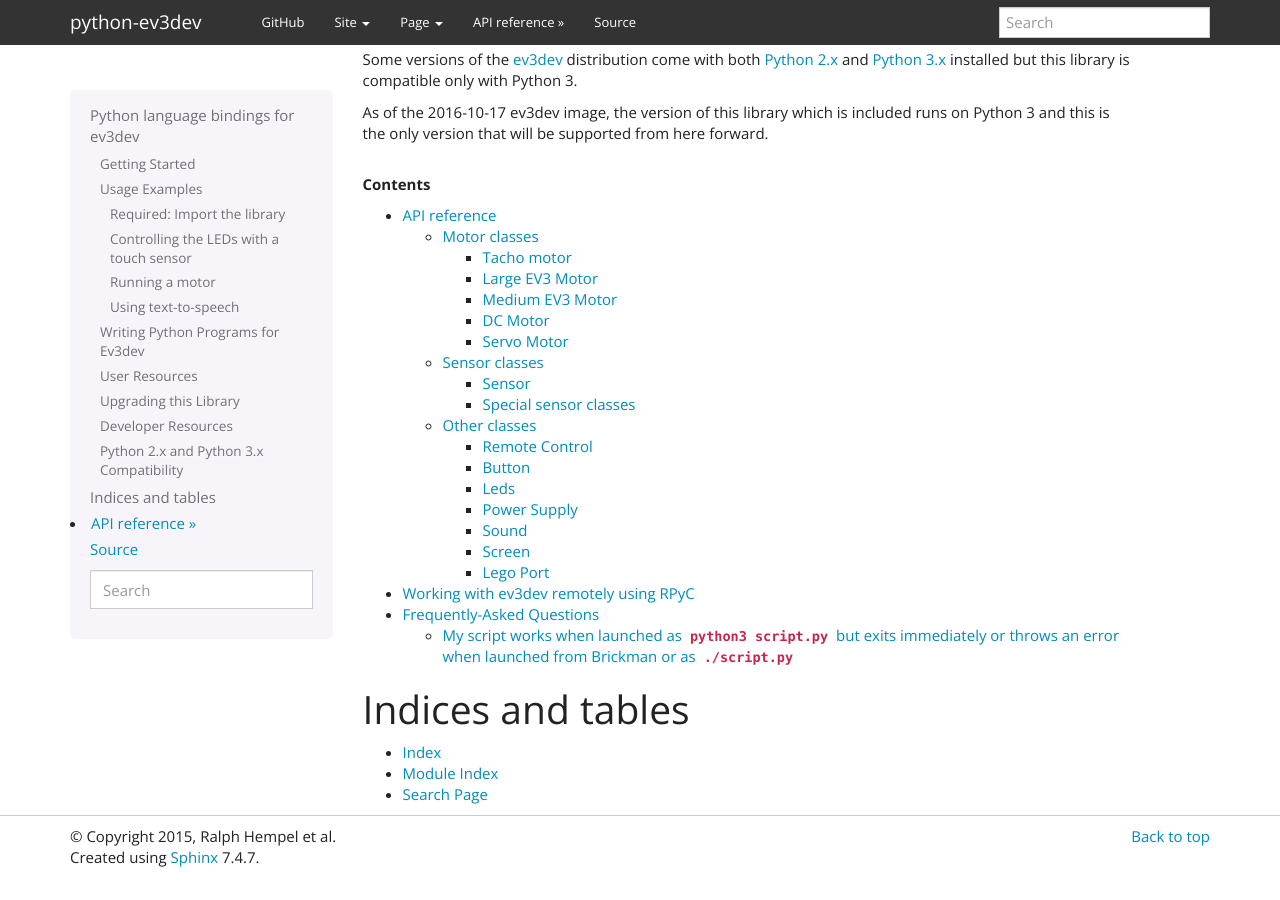
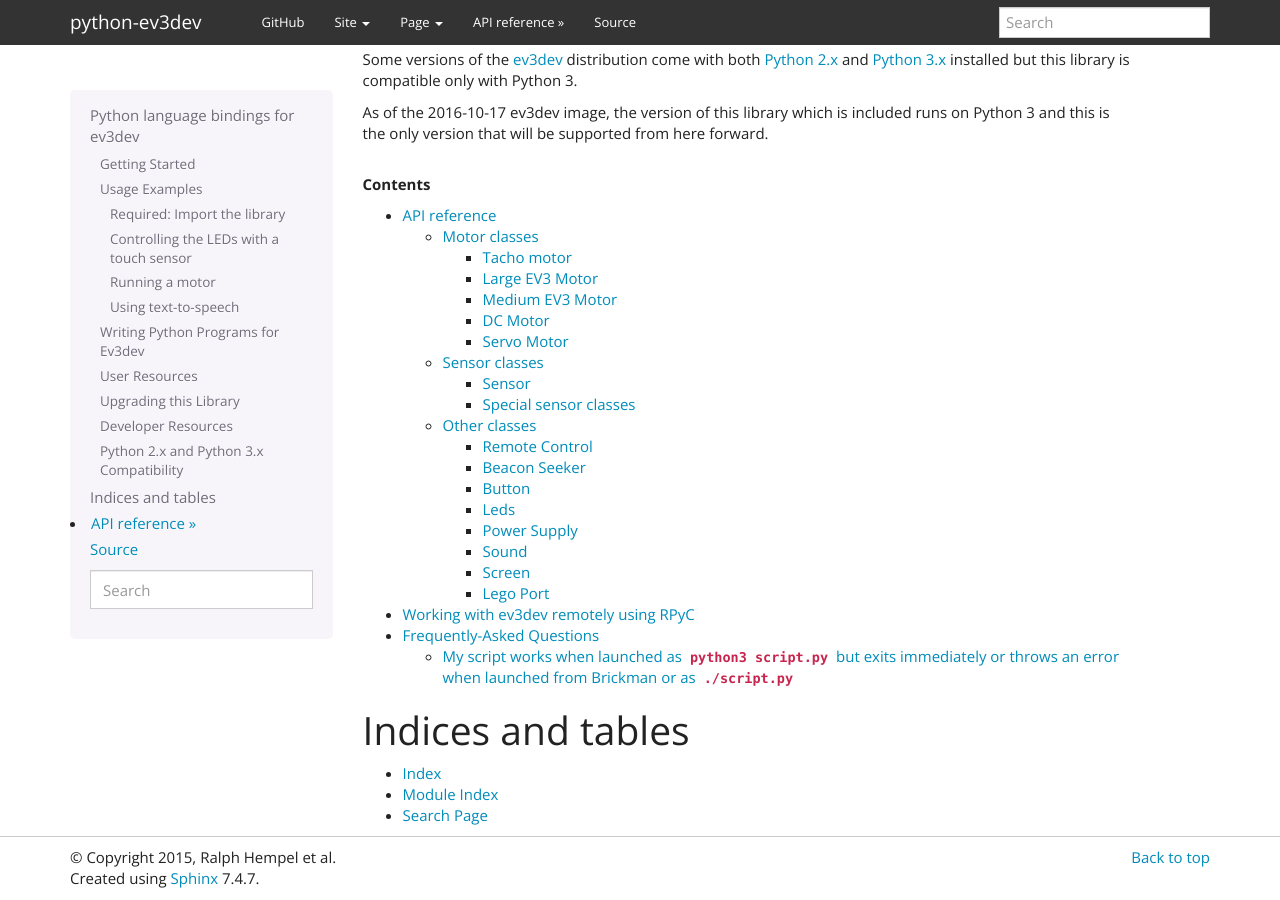
Before and after one commit to ev3dev/ev3dev-lang-python, a Sphinx documentation site: the page built from docs/index.rst, in a window 1280 px wide and 900 px high, scrolled down 3112 px. Built offline with Sphinx 7.4.7, drawn with Linux system fonts in a browser that asks for light colours; before the commit the page ends 3991 px from its top, so only the background shows below that.

Commit message:
Document BeamerSeeker

```diff
--- a/docs/other.rst
+++ b/docs/other.rst
@@ -21,6 +21,13 @@
     .. py:data:: on_beacon
 
     .. rubric:: Member functions and properties
+
+Beacon Seeker
+-------------
+
+.. autoclass:: BeaconSeeker
+    :members:
+    :inherited-members:
 
 Button
 ------
```
